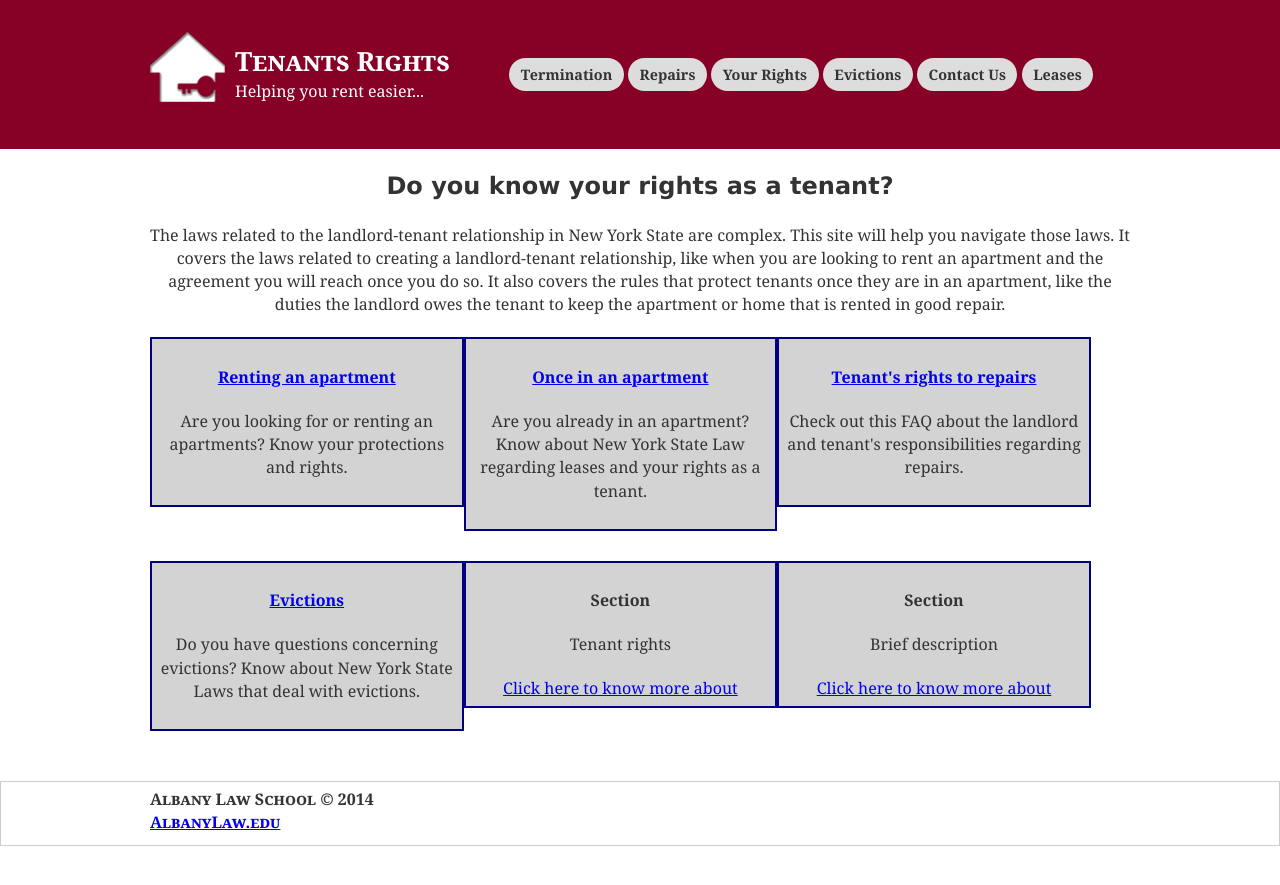
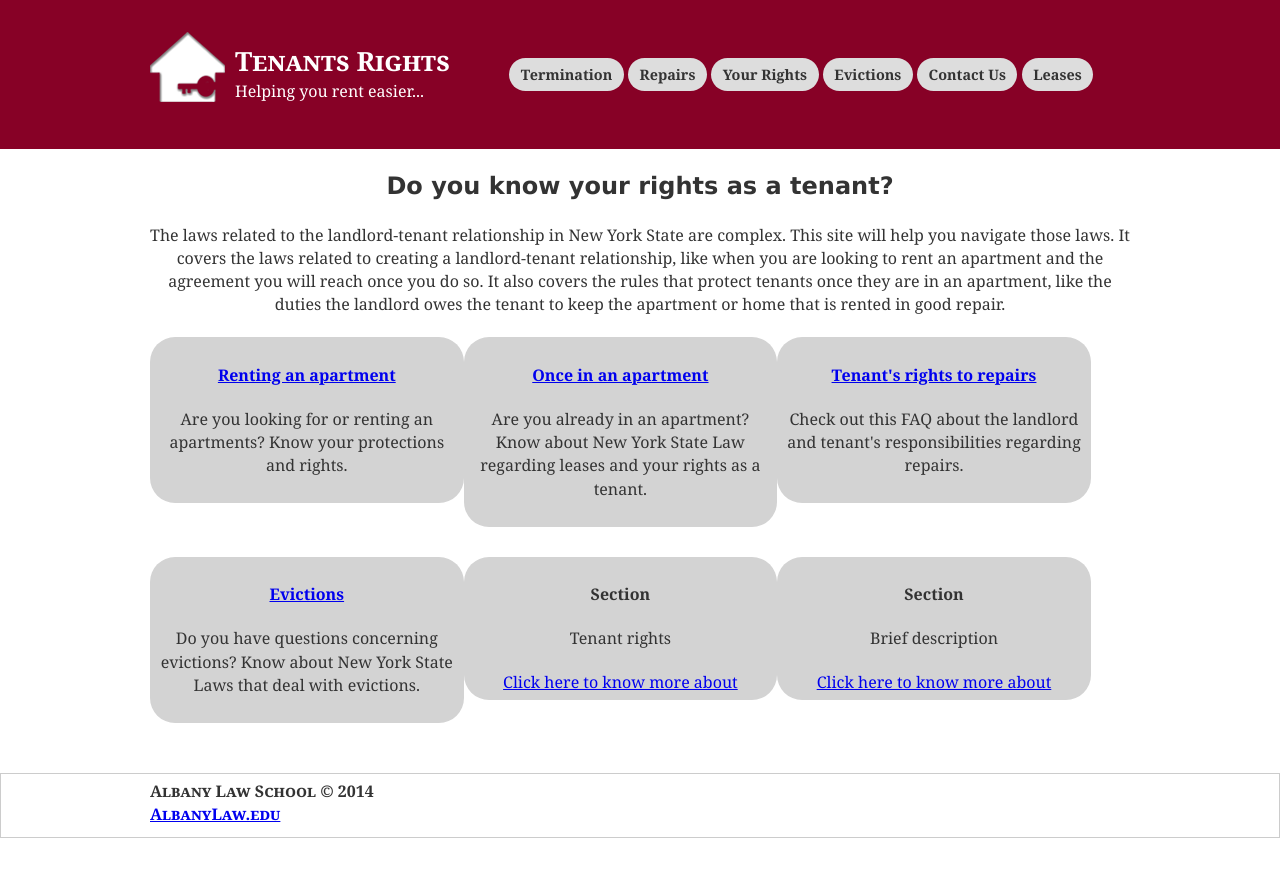
Before and after one commit to iinf362/team5, a Jekyll site: the page built from index.html, in a window 1280 px wide. Shown: the top 885 px of the page. Built offline with Jekyll 4.4.1, drawn with Linux system fonts in a browser that asks for light colours.

Commit message:
tries to round border edges

```diff
--- a/css/style.css
+++ b/css/style.css
@@ -288,8 +288,9 @@ p.welcome-text, .welcome-title{
 	float: left;
 	text-align: center;
 	padding: 5px;
-	border: 2px solid navy;
+	border: 2px #870126;
 	background-color: lightgrey;
+	border-radius: 25px
 }
 
 .section-title, p.section-description{
```
